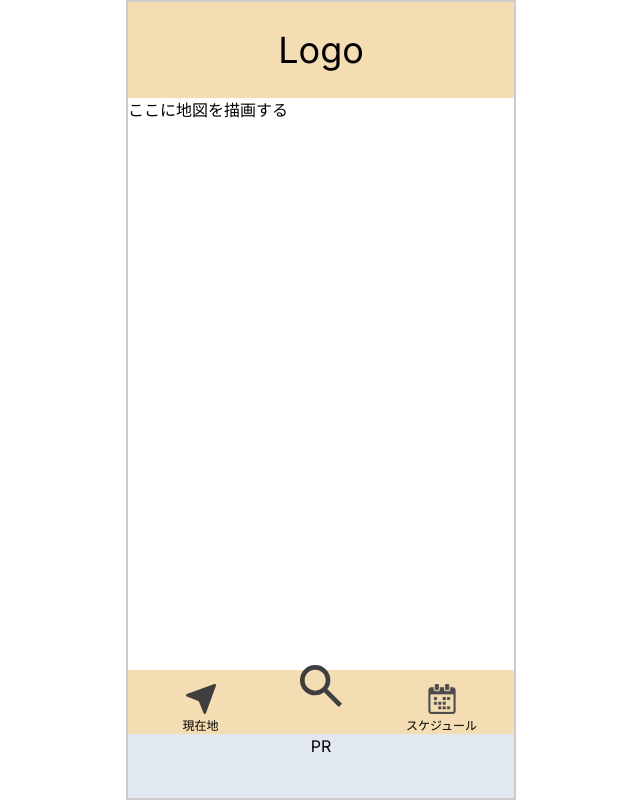
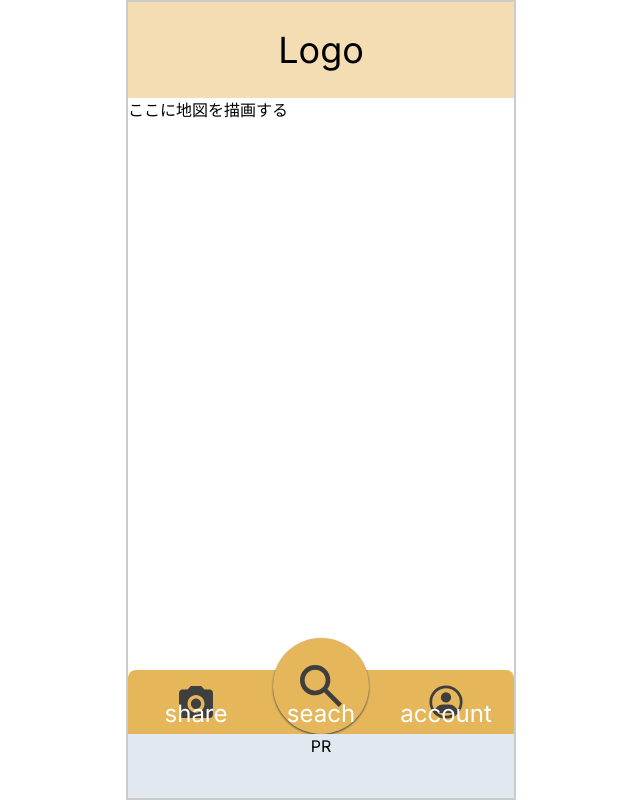
Before and after one commit to kusanohatsumi/yurumetabi, a Next.js app: page / in a window 1280 px wide. Shown: the whole page, without its empty margins (319-959 px from the left). Built offline with nearby package versions, Linux system fonts and the light colour scheme.

Commit message:
feat: menu

```diff
--- a/src/feature/menu/index.tsx
+++ b/src/feature/menu/index.tsx
@@ -1,28 +1,28 @@
-import { main, searchBtn } from "@/style/color";
+import { main, sub } from "@/style/color";
 import Image from "next/image";
+import Link from "next/link";
 
 export default function Menu() {
   return (
     <div
-      className="w-full flex justify-center items-end text-xs h-16 absolute bottom-16 "
-      style={{ backgroundColor: main }}
+      className="w-full flex gap-14 justify-center items-end text-xs h-16 absolute bottom-16 rounded-t-lg"
+      style={{ backgroundColor: sub }}
     >
-      <a
-        className="flex  items-center flex-col justify-center text-center  flex-1 "
+      <Link
+        className="h-full flex flex-col justify-center items-center relative after:content-['share'] after:absolute after:bottom-1 after:text-2xl after:text-white"
         href="/#"
       >
         <Image
-          alt="現在地"
-          src="/image/now.svg"
-          width={30}
-          height={30}
+          alt="カメラアイコン"
+          src="/image/camera.svg"
+          width={34}
+          height={34}
           className="m-1"
         />
-        <p> 現在地</p>
-      </a>
-      <a
-        className="w-24 h-24  rounded-full  flex  items-center flex-col justify-center text-center   before:content-[''] "
-        style={{ backgroundColor: searchBtn }}
+      </Link>
+      <Link
+        className="w-24 h-24 rounded-full relative flex  items-center flex-col justify-center text-center shadow-sm  shadow-slate-700  before:content-[''] after:content-['seach'] after:absolute after:bottom-1 after:text-2xl after:text-white"
+        style={{ backgroundColor: sub }}
         href="/#"
       >
         <Image
@@ -32,20 +32,19 @@ export default function Menu() {
           height={42}
           className="m-1"
         />
-      </a>
-      <a
-        className="flex  items-center flex-col justify-center text-center  flex-1 "
+      </Link>
+      <Link
+        className="h-full flex flex-col justify-center items-center relative after:content-['account'] after:absolute after:bottom-1 after:text-2xl after:text-white"
         href="/#"
       >
         <Image
-          alt="スケジュール"
-          src="/image/schedule.svg"
-          width={30}
-          height={30}
+          alt="人のシルエットアイコン"
+          src="/image/account.svg"
+          width={34}
+          height={34}
           className="m-1"
         />
-        <p> スケジュール</p>
-      </a>
+      </Link>
     </div>
   );
 }
```
Also changed, not shown: public/image/account.svg (added).
